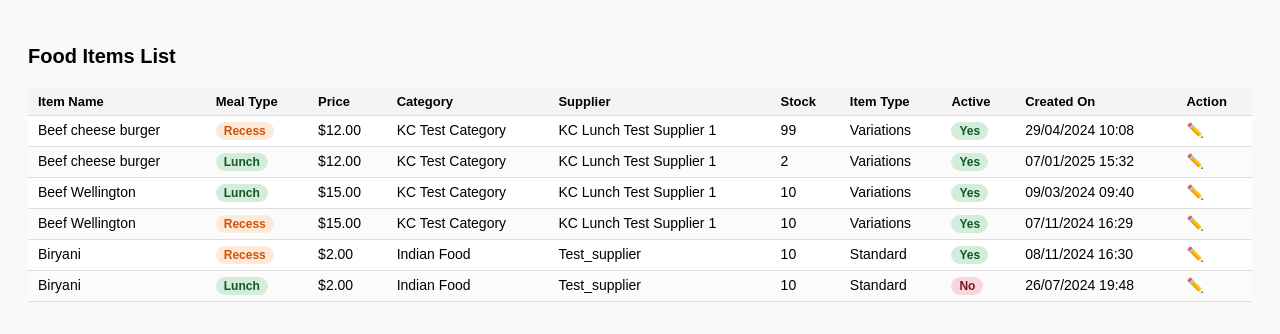
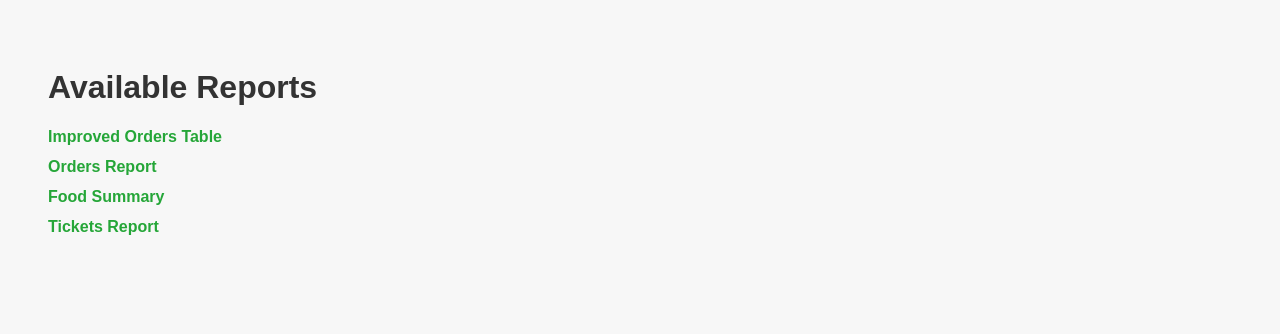
Before and after one commit to kate780/List-formats, a plain HTML site: page index.html in a window 1280 px wide. Drawn offline with Linux system fonts and the light colour scheme.

Commit message:
Add files via upload

```diff
--- a/index.html
+++ b/index.html
@@ -1,157 +1,42 @@
-
 <!DOCTYPE html>
 <html lang="en">
 <head>
     <meta charset="UTF-8">
-    <title>Food Items List Format Back end</title>
+    <title>Reports Menu</title>
     <style>
         body {
             font-family: Arial, sans-serif;
-            padding: 20px;
-            background: #f9f9f9;
+            padding: 40px;
+            background-color: #f7f7f7;
         }
-        h2 {
-            font-size: 20px;
-            margin-bottom: 20px;
+        h1 {
+            color: #333;
         }
-        table {
-            width: 100%;
-            border-collapse: collapse;
-            font-size: 14px;
-            background: #fff;
+        ul {
+            padding-left: 0;
         }
-        th, td {
-            padding: 6px 10px;
-            border-bottom: 1px solid #ddd;
-            vertical-align: top;
+        li {
+            margin-bottom: 12px;
+            list-style: none;
         }
-        th {
-            background-color: #f4f4f4;
-            text-align: left;
-            font-size: 13px;
+        a {
+            text-decoration: none;
+            color: #25A638;
+            font-weight: bold;
+            font-size: 16px;
         }
-        tr:nth-child(even) {
-            background-color: #fbfbfb;
-        }
-        tr:hover {
-            background-color: #eef6ff;
-        }
-        .pill {
-            display: inline-block;
-            padding: 2px 8px;
-            border-radius: 12px;
-            font-size: 12px;
-            font-weight: bold;
-        }
-        .meal-recess {
-            background-color: #fde9d9;
-            color: #d35400;
-        }
-        .meal-lunch {
-            background-color: #d4edda;
-            color: #155724;
-        }
-        .status-yes {
-            background-color: #d4edda;
-            color: #155724;
-        }
-        .status-no {
-            background-color: #f8d7da;
-            color: #721c24;
+        a:hover {
+            text-decoration: underline;
         }
     </style>
 </head>
 <body>
-    <h2>Food Items List</h2>
-    <table>
-        <thead>
-            <tr>
-                <th>Item Name</th>
-                <th>Meal Type</th>
-                <th>Price</th>
-                <th>Category</th>
-                <th>Supplier</th>
-                <th>Stock</th>
-                <th>Item Type</th>
-                <th>Active</th>
-                <th>Created On</th>
-                <th>Action</th>
-            </tr>
-        </thead>
-        <tbody>
-            <tr>
-                <td>Beef cheese burger</td>
-                <td><span class="pill meal-recess">Recess</span></td>
-                <td>$12.00</td>
-                <td>KC Test Category</td>
-                <td>KC Lunch Test Supplier 1</td>
-                <td>99</td>
-                <td>Variations</td>
-                <td><span class="pill status-yes">Yes</span></td>
-                <td>29/04/2024 10:08</td>
-                <td>✏️</td>
-            </tr>
-            <tr>
-                <td>Beef cheese burger</td>
-                <td><span class="pill meal-lunch">Lunch</span></td>
-                <td>$12.00</td>
-                <td>KC Test Category</td>
-                <td>KC Lunch Test Supplier 1</td>
-                <td>2</td>
-                <td>Variations</td>
-                <td><span class="pill status-yes">Yes</span></td>
-                <td>07/01/2025 15:32</td>
-                <td>✏️</td>
-            </tr>
-            <tr>
-                <td>Beef Wellington</td>
-                <td><span class="pill meal-lunch">Lunch</span></td>
-                <td>$15.00</td>
-                <td>KC Test Category</td>
-                <td>KC Lunch Test Supplier 1</td>
-                <td>10</td>
-                <td>Variations</td>
-                <td><span class="pill status-yes">Yes</span></td>
-                <td>09/03/2024 09:40</td>
-                <td>✏️</td>
-            </tr>
-            <tr>
-                <td>Beef Wellington</td>
-                <td><span class="pill meal-recess">Recess</span></td>
-                <td>$15.00</td>
-                <td>KC Test Category</td>
-                <td>KC Lunch Test Supplier 1</td>
-                <td>10</td>
-                <td>Variations</td>
-                <td><span class="pill status-yes">Yes</span></td>
-                <td>07/11/2024 16:29</td>
-                <td>✏️</td>
-            </tr>
-            <tr>
-                <td>Biryani</td>
-                <td><span class="pill meal-recess">Recess</span></td>
-                <td>$2.00</td>
-                <td>Indian Food</td>
-                <td>Test_supplier</td>
-                <td>10</td>
-                <td>Standard</td>
-                <td><span class="pill status-yes">Yes</span></td>
-                <td>08/11/2024 16:30</td>
-                <td>✏️</td>
-            </tr>
-            <tr>
-                <td>Biryani</td>
-                <td><span class="pill meal-lunch">Lunch</span></td>
-                <td>$2.00</td>
-                <td>Indian Food</td>
-                <td>Test_supplier</td>
-                <td>10</td>
-                <td>Standard</td>
-                <td><span class="pill status-no">No</span></td>
-                <td>26/07/2024 19:48</td>
-                <td>✏️</td>
-            </tr>
-        </tbody>
-    </table>
+    <h1>Available Reports</h1>
+    <ul>
+        <li><a href="Improved_orders_Table.html">Improved Orders Table</a></li>
+        <li><a href="orders-report.html">Orders Report</a></li>
+        <li><a href="food-summary.html">Food Summary</a></li>
+        <li><a href="tickets-report.html">Tickets Report</a></li>
+    </ul>
 </body>
 </html>
```
